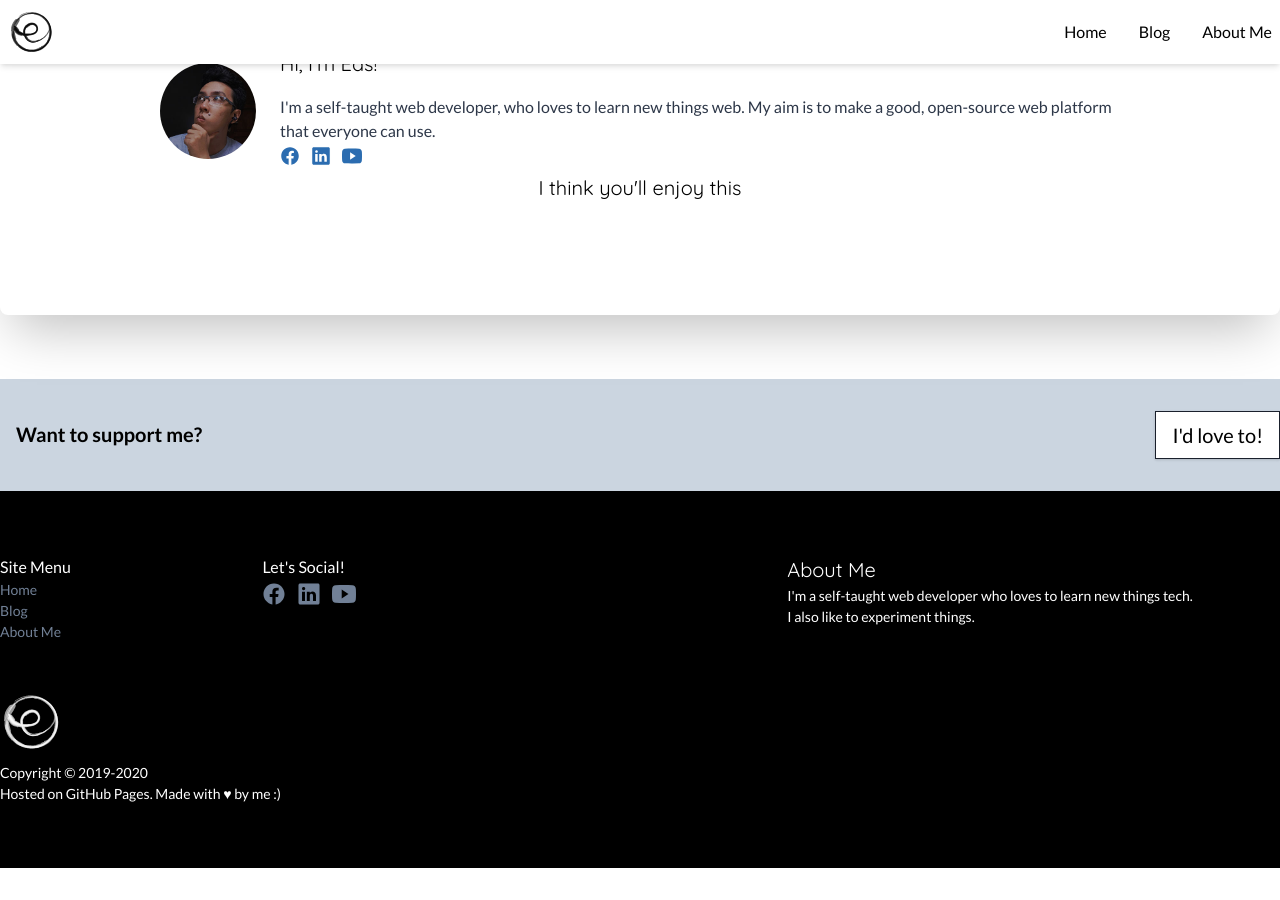
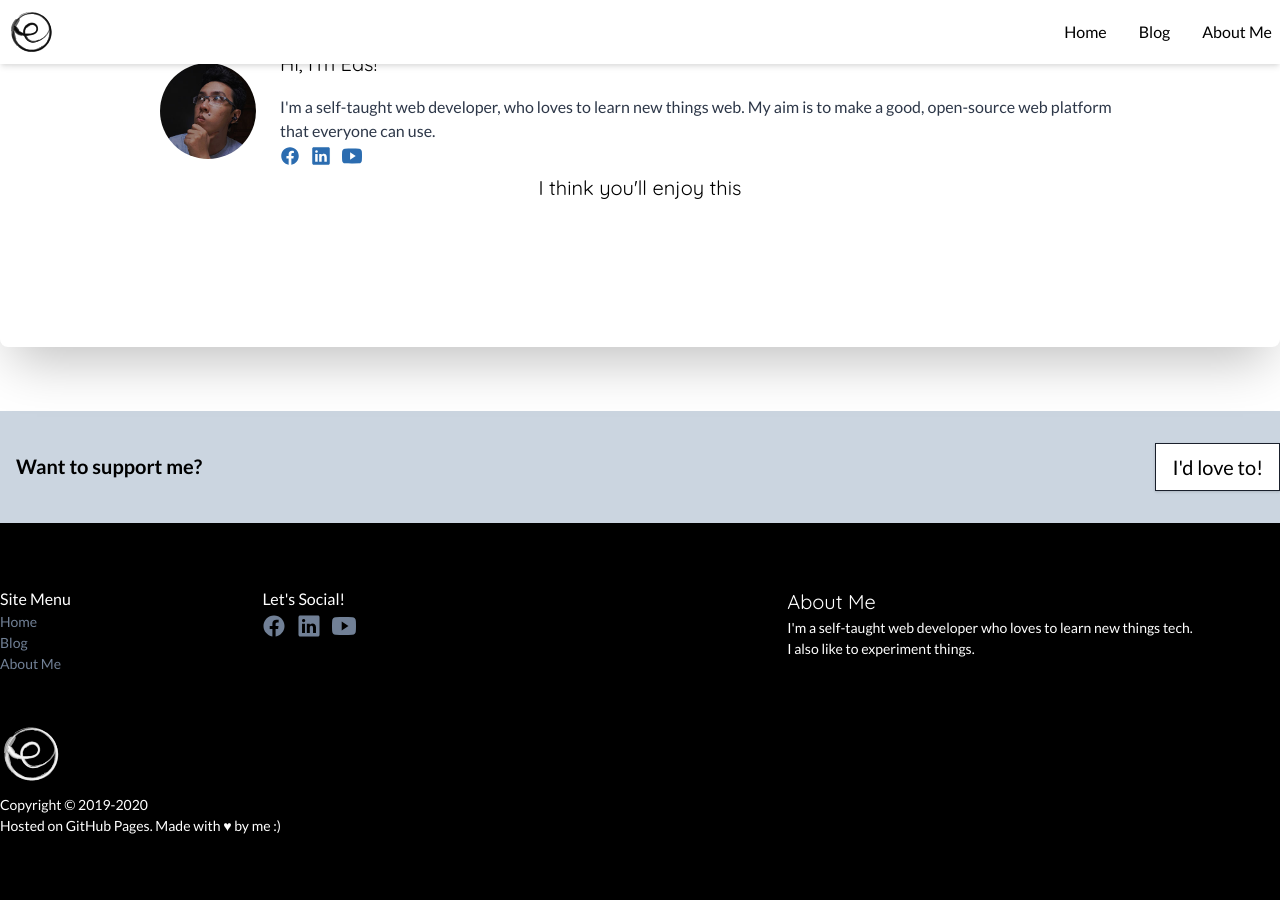
Before and after one commit to easterneas/eas-site_ghp, a Jekyll site: the page built from _posts/2020-4-10-fresh air.md, in a window 1280 px wide and 900 px high, scrolled down 564 px. Built offline with Jekyll 4.4.1, drawn with Linux system fonts in a browser that asks for light colours; nearby versions of some CDN libraries; comment, search, counter and statistics services are not loaded; before the commit the page ends 1432 px from its top, so only the background shows below that.

Commit message:
added padding-top

```diff
--- a/_includes/components/disqus.html
+++ b/_includes/components/disqus.html
@@ -1,4 +1,4 @@
-<div id="disqus_thread"></div>
+<div class="pt-8" id="disqus_thread"></div>
 <script>
 
 /**
```
